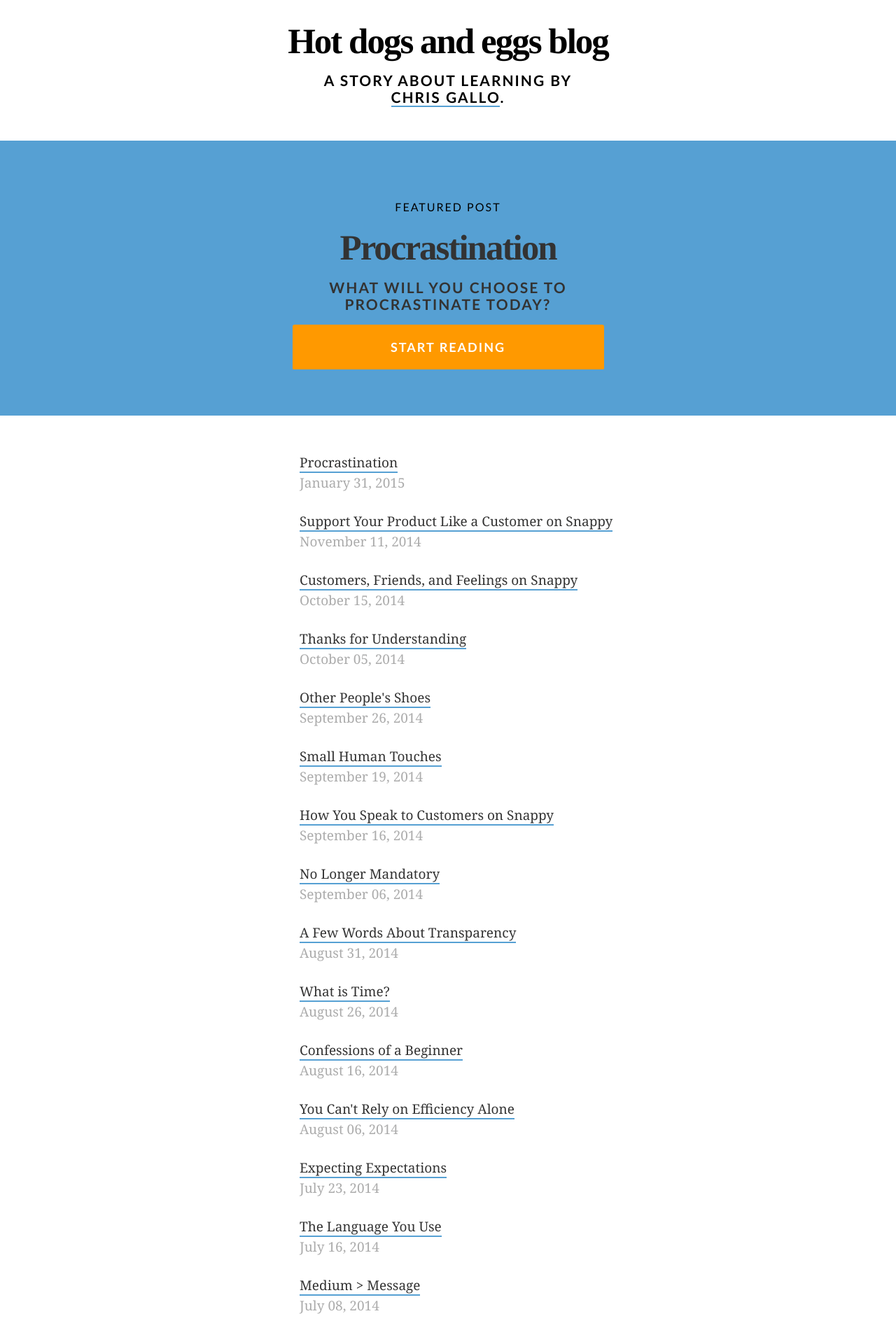
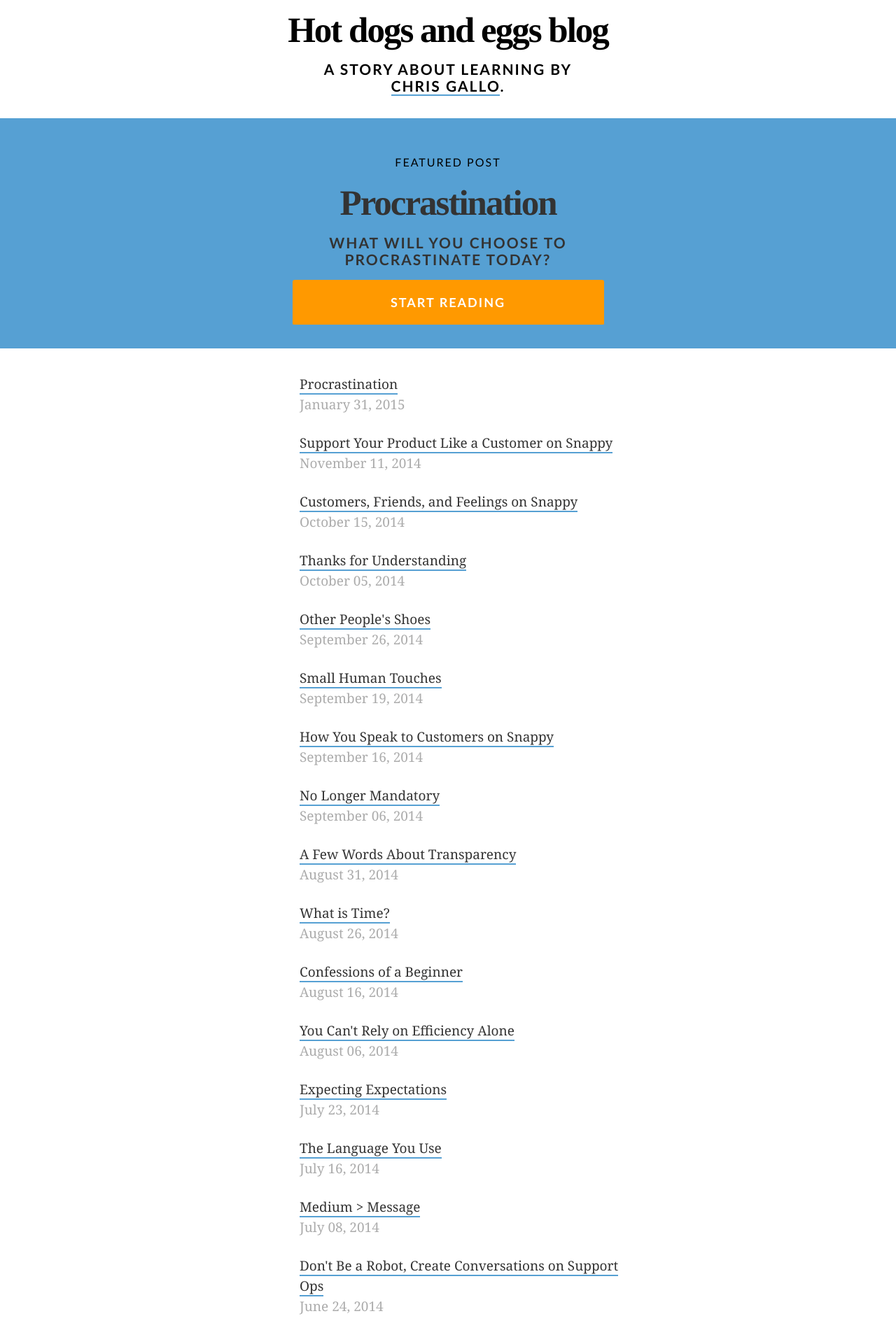
Before and after one commit to gallochris/writing, a Jekyll site: the page built from index.html, in a window 1280 px wide. Shown: the top 1911 px of the page at 70% size. Built offline with Jekyll 4.4.1, drawn with Linux system fonts in a browser that asks for light colours; Markdown is read by kramdown in place of the engine named in the settings; the list of posts is cut into pages by our own code.

Commit message:
mobile fixes?

```diff
--- a/stuff/css/archie.css
+++ b/stuff/css/archie.css
@@ -58,7 +58,7 @@ h4 {
 
 .rasheedwallace {
     max-width:540px;
-    padding:2em;
+    padding:1em;
     margin-left:auto;
     margin-right:auto
 }
@@ -81,7 +81,7 @@ img.myface {
     background-color:#56a0d3;
     margin-left:auto;
     margin-right:auto;
-    padding:2em;
+    padding:1em;
 }
 
 hr {
@@ -166,7 +166,7 @@ a:hover {
     font-size:18px;
     font-family:Gill Sans,Verdana;
     letter-spacing:2px;
-    font-weight:bolder;
+    font-weight:bold;
     color:#fff;
     text-decoration:none;
     padding:20px;
@@ -180,7 +180,7 @@ a:hover {
 /* PAGINATION */
 .quinshad {
     max-width:540px;
-    padding:5em;
+    padding:2em;
     margin-left:auto;
     margin-right:auto;
     overflow:hidden
```
